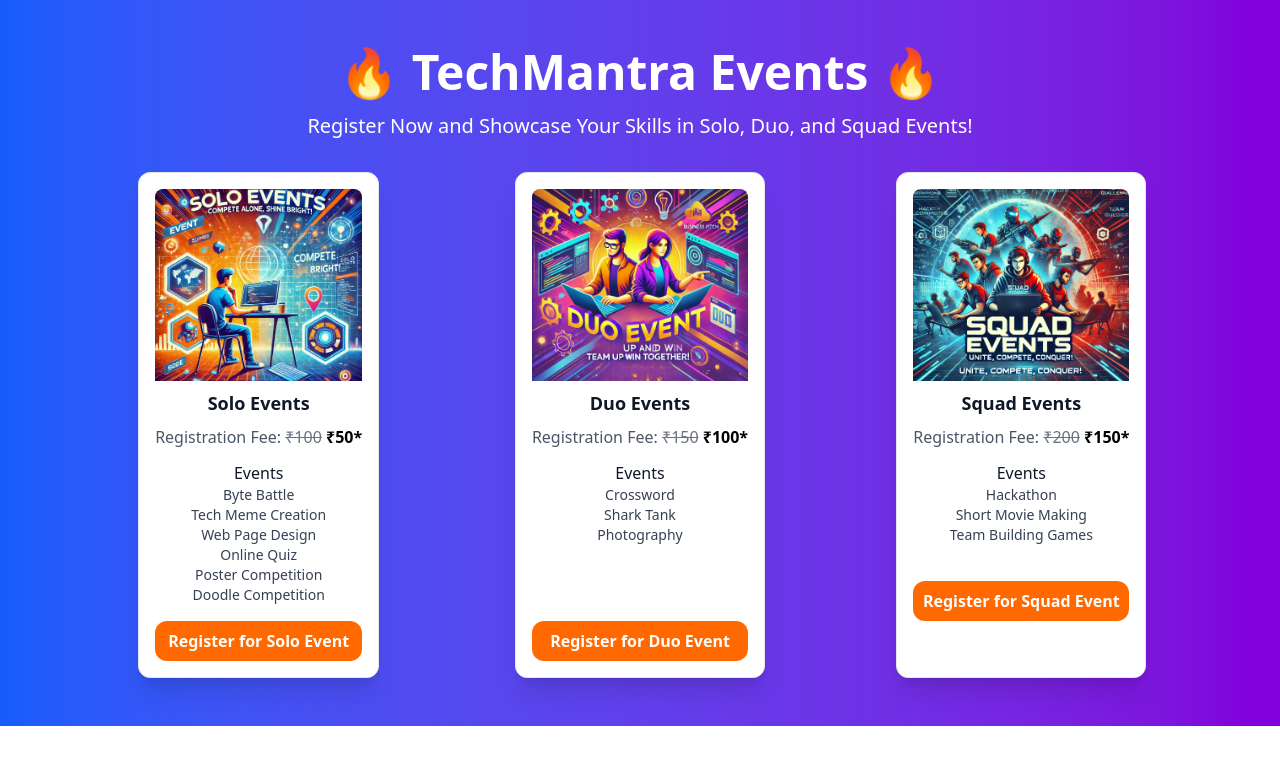
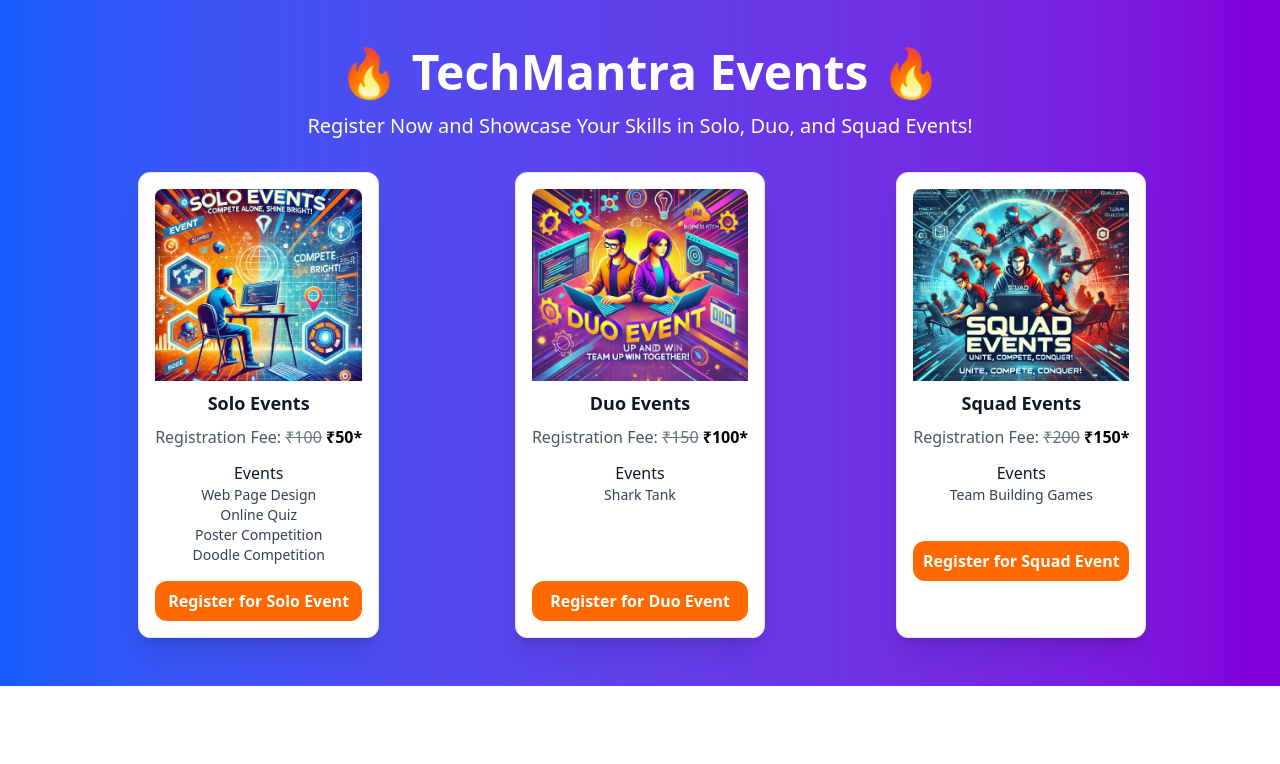
Before and after one commit to im-prathamesh-dev/TechMantraRegi, a React (Vite) app in the folder my-app/: page / in a window 1280 px wide. Shown: the top 764 px of the page. Built offline with nearby package versions, Linux system fonts and the light colour scheme.

Commit message:
Todays Registration Closed

```diff
--- a/my-app/src/components/NewStyle.jsx
+++ b/my-app/src/components/NewStyle.jsx
@@ -26,8 +26,8 @@ function NewStyle() {
 
           <div className="mt-3 text-center">
             <p className="font-medium">Events</p>
-            <p className="text-gray-700 text-sm">Byte Battle</p>
-            <p className="text-gray-700 text-sm">Tech Meme Creation</p>
+            {/* <p className="text-gray-700 text-sm">Byte Battle</p> */}
+            {/* <p className="text-gray-700 text-sm">Tech Meme Creation</p> */}
             <p className="text-gray-700 text-sm">Web Page Design</p>
             <p className="text-gray-700 text-sm">Online Quiz</p>
             <p className="text-gray-700 text-sm">Poster Competition</p>
@@ -53,9 +53,9 @@ function NewStyle() {
 
           <div className="mt-3 text-center">
             <p className="font-medium">Events</p>
-            <p className="text-gray-700 text-sm">Crossword</p>
+            {/* <p className="text-gray-700 text-sm">Crossword</p> */}
             <p className="text-gray-700 text-sm">Shark Tank</p>
-            <p className="text-gray-700 text-sm">Photography</p>
+            {/* <p className="text-gray-700 text-sm">Photography</p> */}
           </div>
 
           <Link
@@ -79,8 +79,8 @@ function NewStyle() {
             <p className="font-medium">Events</p>
             {/* <p className="text-gray-700 text-sm">LAN Games BGMI</p> */}
             {/* <p className="text-gray-700 text-sm">Lan Games Free Fire</p> */}
-            <p className="text-gray-700 text-sm">Hackathon</p>
-            <p className="text-gray-700 text-sm">Short Movie Making</p>
+            {/* <p className="text-gray-700 text-sm">Hackathon</p> */}
+            {/* <p className="text-gray-700 text-sm">Short Movie Making</p> */}
             {/* <p className="text-gray-700 text-sm">Treasure Hunt</p> */}
             <p className="text-gray-700 text-sm">Team Building Games</p>
           </div>
--- a/my-app/src/components/RegisterCard/DuoRegisterCard.jsx
+++ b/my-app/src/components/RegisterCard/DuoRegisterCard.jsx
@@ -192,8 +192,8 @@ function handleProceed (){
         className="p-3 border border-gray-300 rounded-lg text-lg bg-gray-100 focus:outline-none focus:ring-2 focus:ring-blue-500"
       >
         <option value="">Select Event</option>
-        <option value="Crossword">Crossword (11th Mar)</option>
-        <option value="Photography">Photography (11th Mar)</option>
+        {/* <option value="Crossword">Crossword (11th Mar)</option> */}
+        {/* <option value="Photography">Photography (11th Mar)</option> */}
         <option value="SharkTank">SharkTank (12th Mar)</option>
       </select>
 
--- a/my-app/src/components/RegisterCard/SoloRegisterCard.jsx
+++ b/my-app/src/components/RegisterCard/SoloRegisterCard.jsx
@@ -200,8 +200,8 @@ const handleChanges = (e) => {
             className="p-3 border border-gray-300 rounded-lg text-lg bg-gray-100 focus:ring-2 focus:ring-blue-500 outline-none"
           >
             <option value="">Select Event</option>
-            <option value="Byte Battle">Byte Battle (11th Mar)</option>
-            <option value="Tech Meme Creation">Tech Meme Creation (11th Mar)</option>
+            {/* <option value="Byte Battle">Byte Battle (11th Mar)</option> */}
+            {/* <option value="Tech Meme Creation">Tech Meme Creation (11th Mar)</option> */}
             <option value="Web Page Design">Web Page Design (12th Mar)</option>
             <option value="Online Quiz ">Online Quiz (12th Mar)</option>
             <option value="Poster Competition">Poster Competition (12th Mar)</option>
--- a/my-app/src/components/RegisterCard/SquadRegisterCard.jsx
+++ b/my-app/src/components/RegisterCard/SquadRegisterCard.jsx
@@ -195,8 +195,8 @@ function handleProceed (){
         <option value="">Select Event</option>
         {/* <option value="Lan Games BGMI">Lan Games BGMI (11th Mar)</option> */}
         {/* <option value="Lan Games Free Fire">Lan Games Free Fire (11th Mar)</option> */}
-        <option value="Hackathon">Hackathon (11th Mar)</option>
-        <option value="Short Movie Making">Short Movie Making (11th Mar)</option>
+        {/* <option value="Hackathon">Hackathon (11th Mar)</option> */}
+        {/* <option value="Short Movie Making">Short Movie Making (11th Mar)</option> */}
         {/* <option value="Treasure Hunt">Treasure Hunt (12th Mar)</option> */}
         <option value="Team Building Game      ">Team Building Game (12th Mar)</option>
       </select>
```
